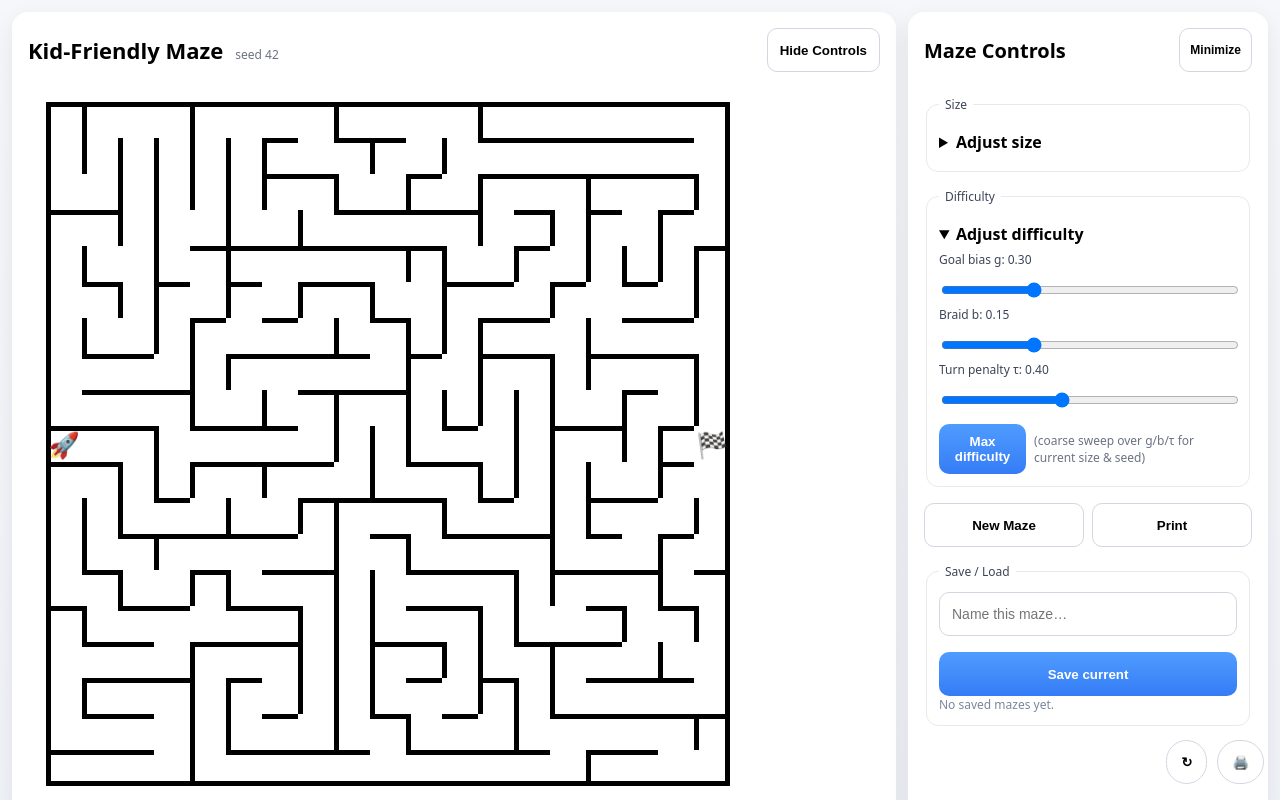
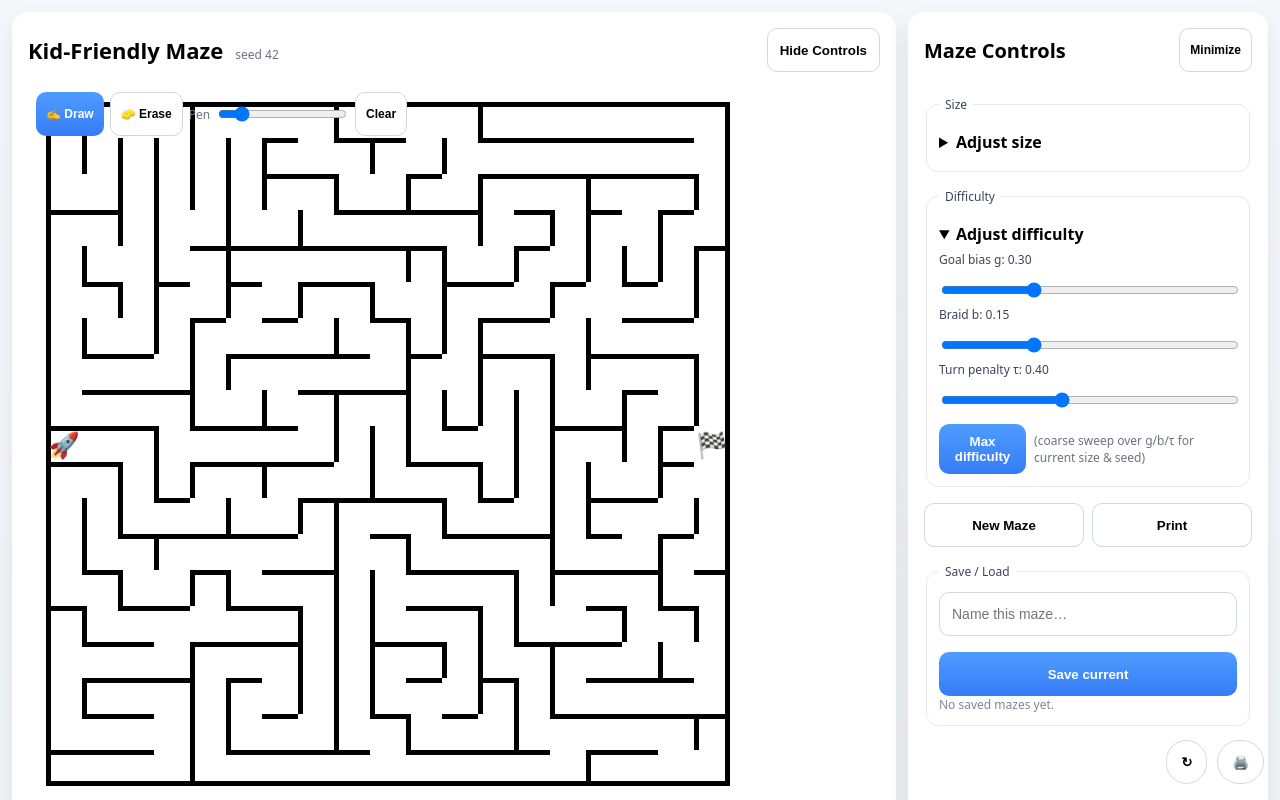
Before and after one commit to JENkt4k/maze-pwa, a React (Vite) app: page / in a window 1280 px wide. Shown: the top 800 px of the page. Built offline with nearby package versions, Linux system fonts and the light colour scheme.

Commit message:
first steps drawing code, toolbar not working

```diff
--- a/src/app/App.tsx
+++ b/src/app/App.tsx
@@ -8,6 +8,8 @@ import Fab from "./components/Fab";
 import { usePWAInstall } from "./hooks/usePWAInstall";
 import { useResizeObserver } from "./hooks/useResizeObserver";
 import "../style.css";
+import DrawingCanvas from "./components/DrawingCanvas";
+
 
 const SETTINGS_KEY = "maze:settings:v1";
 
@@ -281,11 +283,20 @@ export default function App() {
 
         {/* Stack: Maze first, Stats below */}
         <section className="stack">
-          <div
+          {/* <div
             ref={svgHostRef as any}
             id="print-maze-only"
             dangerouslySetInnerHTML={{ __html: svg }}
-          />
+          /> */}
+          {/* Maze and drawing overlay */}
+          <div className="draw-wrap" style={{ position: "relative" }}>
+            <div
+              ref={svgHostRef as any}
+              id="print-maze-only"
+              dangerouslySetInnerHTML={{ __html: svg }}
+            />
+            <DrawingCanvas hostRef={svgHostRef} />
+          </div>
           <StatsCard stats={stats}/>
         </section>
       </main>
--- /dev/null
+++ b/src/app/components/DrawingCanvas.tsx
@@ -0,0 +1,135 @@
+import React, { useEffect, useRef, useState } from "react";
+
+type Props = {
+  /** The container that holds your SVG (we will size the canvas to this) */
+  hostRef: React.RefObject<HTMLDivElement | null>;
+};
+
+type Mode = "draw" | "erase";
+
+export default function DrawingCanvas({ hostRef }: Props) {
+  const canvasRef = useRef<HTMLCanvasElement | null>(null);
+  const [mode, setMode] = useState<Mode>("draw");
+  const [size, setSize] = useState<{ w: number; h: number }>({ w: 0, h: 0 });
+  const [pen, setPen] = useState<number>(5); // stroke width in CSS px
+  const drawing = useRef(false);
+  const last = useRef<{ x: number; y: number } | null>(null);
+
+  // Size the canvas to match host size (and DPR)
+  useEffect(() => {
+    if (!hostRef.current) return;
+    const ro = new ResizeObserver(() => {
+      const el = hostRef.current!;
+      const rect = el.getBoundingClientRect();
+      setSize({ w: Math.max(1, Math.round(rect.width)), h: Math.max(1, Math.round(rect.height)) });
+    });
+    ro.observe(hostRef.current);
+    return () => ro.disconnect();
+  }, [hostRef]);
+
+  // Apply pixel ratio scaling
+  useEffect(() => {
+    const canvas = canvasRef.current;
+    if (!canvas) return;
+    const dpr = Math.max(1, window.devicePixelRatio || 1);
+    canvas.width = Math.round(size.w * dpr);
+    canvas.height = Math.round(size.h * dpr);
+    canvas.style.width = `${size.w}px`;
+    canvas.style.height = `${size.h}px`;
+    const ctx = canvas.getContext("2d");
+    if (!ctx) return;
+    ctx.setTransform(dpr, 0, 0, dpr, 0, 0);
+    ctx.lineCap = "round";
+    ctx.lineJoin = "round";
+  }, [size.w, size.h]);
+
+  // Map pointer to canvas-local coordinates
+  function getPt(e: PointerEvent | React.PointerEvent<HTMLCanvasElement>) {
+    const canvas = canvasRef.current!;
+    const rect = canvas.getBoundingClientRect();
+    return { x: (e.clientX - rect.left), y: (e.clientY - rect.top) };
+  }
+
+  function pointerDown(e: React.PointerEvent<HTMLCanvasElement>) {
+    e.currentTarget.setPointerCapture(e.pointerId);
+    drawing.current = true;
+    last.current = getPt(e);
+    stroke(e); // dot
+  }
+  function pointerMove(e: React.PointerEvent<HTMLCanvasElement>) {
+    if (!drawing.current) return;
+    stroke(e);
+  }
+  function pointerUp(e: React.PointerEvent<HTMLCanvasElement>) {
+    drawing.current = false;
+    last.current = null;
+  }
+
+  function stroke(e: React.PointerEvent<HTMLCanvasElement>) {
+    const ctx = canvasRef.current!.getContext("2d")!;
+    const p = getPt(e);
+    const prev = last.current ?? p;
+
+    // Set composite op based on mode
+    if (mode === "erase") {
+      ctx.globalCompositeOperation = "destination-out";
+      ctx.strokeStyle = "rgba(0,0,0,1)";
+    } else {
+      ctx.globalCompositeOperation = "source-over";
+      ctx.strokeStyle = "#ef4444"; // red path; tweak if you want
+    }
+
+    ctx.lineWidth = pen;
+    ctx.beginPath();
+    ctx.moveTo(prev.x, prev.y);
+    ctx.lineTo(p.x, p.y);
+    ctx.stroke();
+
+    last.current = p;
+  }
+
+  function clearAll() {
+    const ctx = canvasRef.current?.getContext("2d");
+    if (!ctx || !canvasRef.current) return;
+    ctx.clearRect(0, 0, canvasRef.current.width, canvasRef.current.height);
+  }
+
+  return (
+    <div className="draw-overlay">
+      <canvas
+        ref={canvasRef}
+        className="draw-canvas"
+        onPointerDown={pointerDown}
+        onPointerMove={pointerMove}
+        onPointerUp={pointerUp}
+        onPointerCancel={pointerUp}
+      />
+      {/* Small toolbar over the maze, non-printing */}
+      <div className="draw-toolbar">
+        <button type="button"
+          className={`btn btn-sm ${mode === "draw" ? "btn-primary" : ""}`}
+          onClick={() => setMode("draw")}
+          aria-pressed={mode === "draw"}
+        >
+          ✍️ Draw
+        </button>
+        <button type="button"
+          className={`btn btn-sm ${mode === "erase" ? "btn-primary" : ""}`}
+          onClick={() => setMode("erase")}
+          aria-pressed={mode === "erase"}
+        >
+          🧽 Erase
+        </button>
+        <label className="hstack" style={{ gap: 6, alignItems: "center" }}>
+          <span style={{ fontSize: 12, color: "#6b7280" }}>Pen</span>
+          <input
+            type="range" min={2} max={24} step={1}
+            value={pen}
+            onChange={(e) => setPen(parseInt(e.target.value))}
+          />
+        </label>
+        <button type="button" className="btn btn-sm" onClick={clearAll}>Clear</button>
+      </div>
+    </div>
+  );
+}
--- a/src/style.css
+++ b/src/style.css
@@ -104,3 +104,19 @@ input[type="range"]{ width:100%; height:28px; touch-action: none; }
   /* Optional: remove page margins if you prefer borderless printers */
   /* @page { margin: 0; } */
 }
+
+
+/* Container around the SVG should be position:relative */
+.draw-wrap { position: relative; }
+
+/* Canvas sits over the SVG */
+.draw-overlay { position: absolute; inset: 0; pointer-events: none; }
+.draw-canvas  { position: absolute; inset: 0; width: 100%; height: 100%; pointer-events: auto; touch-action: none; }
+
+/* Small toolbar floating on top-left of the maze, not printed */
+.draw-toolbar{
+  position: absolute; left: 8px; top: 8px; display: flex; gap: 6px; z-index: 2;
+}
+@media print {
+  .draw-toolbar { display: none !important; }   /* don’t print the toolbar */
+}
```
